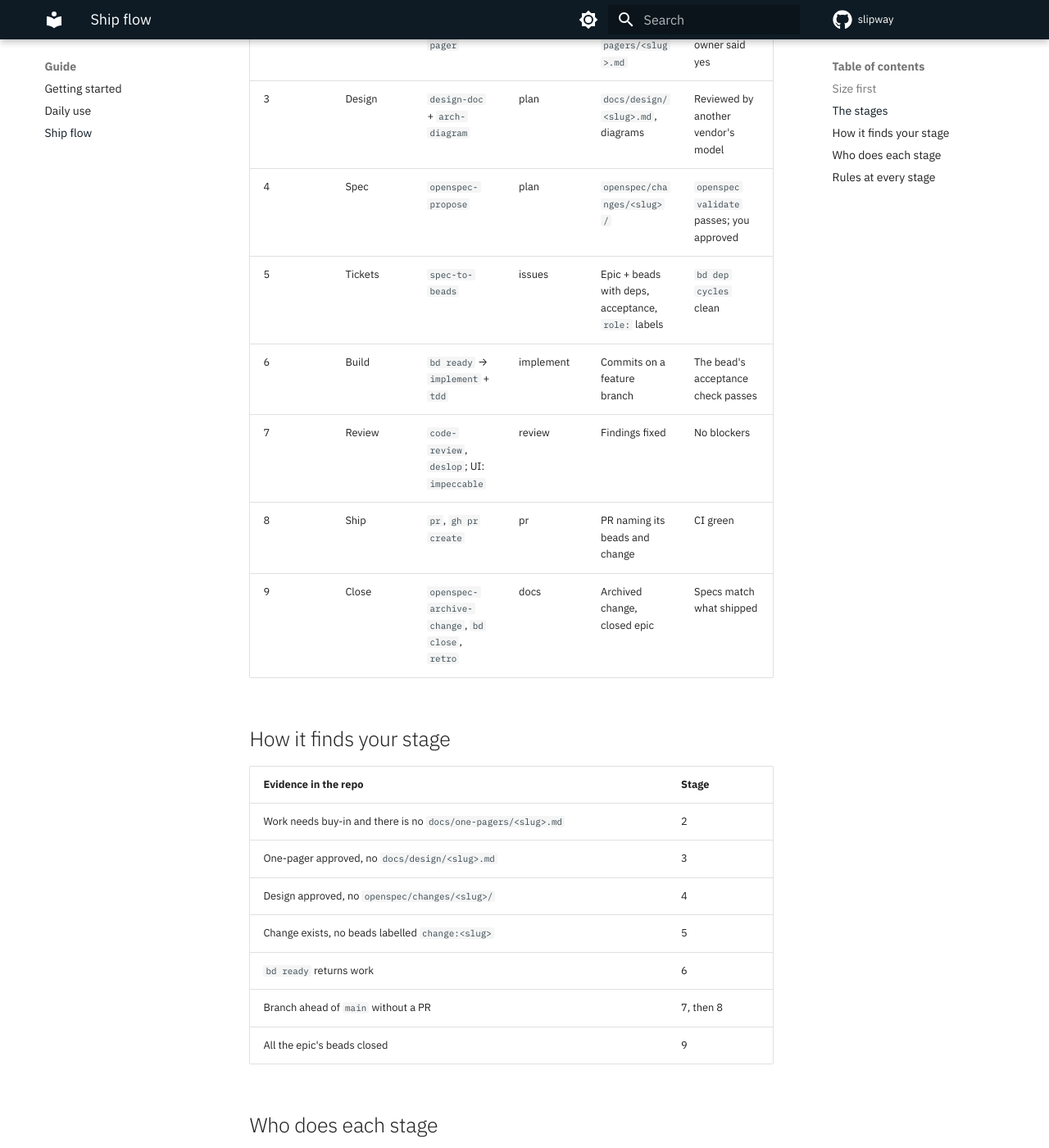
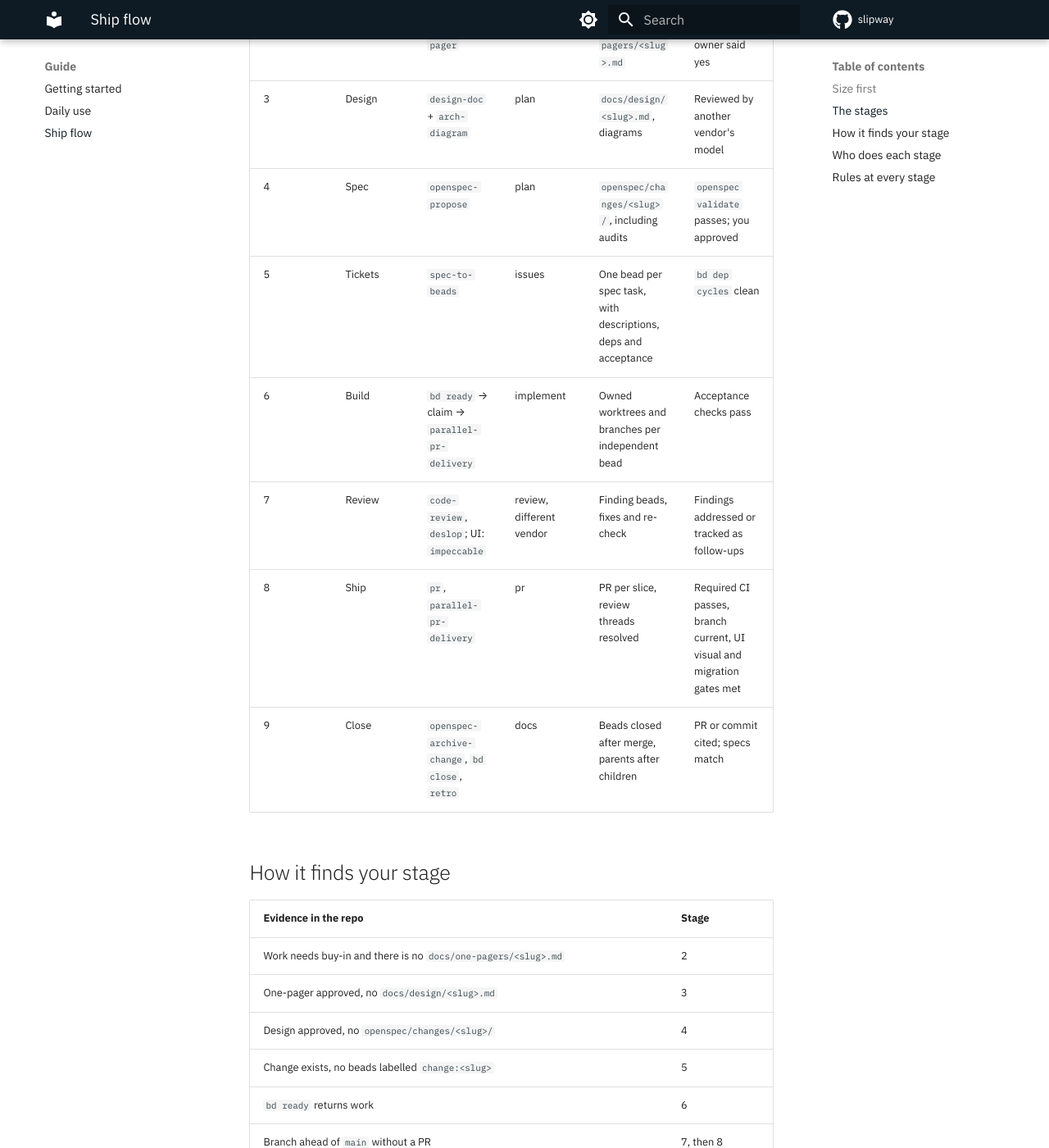
Before and after one commit to edwinjosechittilappilly/slipway, an MkDocs documentation site: the page built from docs/ship-flow.md, in a window 1280 px wide and 1400 px high, scrolled down 1484 px. Shown: the whole window at 82% size. Built offline with MkDocs 1.6.1 and Material for MkDocs 9.7.7, drawn with Linux system fonts in a browser that asks for light colours; comment, search, counter and statistics services are not loaded; some of the changed text lies outside the part shown.

Commit message:
feat: encode parallel PR delivery workflow
- Add worktree, review, merge and Beads guidance.
- Update the delivery map and skill catalogue.

```diff
--- a/docs/ship-flow.md
+++ b/docs/ship-flow.md
@@ -41,12 +41,12 @@ Small changes skip the paperwork. Gates are never skipped.
 | 1 | Clarify | `grill-with-docs` | plan | Terms in `GLOSSARY.md`, ADRs in `docs/adr/` | Goal and acceptance check fit in one line each |
 | 2 | Decide | `exec-one-pager` | docs | `docs/one-pagers/<slug>.md` | The decision owner said yes |
 | 3 | Design | `design-doc` + `arch-diagram` | plan | `docs/design/<slug>.md`, diagrams | Reviewed by another vendor's model |
-| 4 | Spec | `openspec-propose` | plan | `openspec/changes/<slug>/` | `openspec validate` passes; you approved |
-| 5 | Tickets | `spec-to-beads` | issues | Epic + beads with deps, acceptance, `role:` labels | `bd dep cycles` clean |
-| 6 | Build | `bd ready` → `implement` + `tdd` | implement | Commits on a feature branch | The bead's acceptance check passes |
-| 7 | Review | `code-review`, `deslop`; UI: `impeccable` | review | Findings fixed | No blockers |
-| 8 | Ship | `pr`, `gh pr create` | pr | PR naming its beads and change | CI green |
-| 9 | Close | `openspec-archive-change`, `bd close`, `retro` | docs | Archived change, closed epic | Specs match what shipped |
+| 4 | Spec | `openspec-propose` | plan | `openspec/changes/<slug>/`, including audits | `openspec validate` passes; you approved |
+| 5 | Tickets | `spec-to-beads` | issues | One bead per spec task, with descriptions, deps and acceptance | `bd dep cycles` clean |
+| 6 | Build | `bd ready` → claim → `parallel-pr-delivery` | implement | Owned worktrees and branches per independent bead | Acceptance checks pass |
+| 7 | Review | `code-review`, `deslop`; UI: `impeccable` | review, different vendor | Finding beads, fixes and re-check | Findings addressed or tracked as follow-ups |
+| 8 | Ship | `pr`, `parallel-pr-delivery` | pr | PR per slice, review threads resolved | Required CI passes, branch current, UI visual and migration gates met |
+| 9 | Close | `openspec-archive-change`, `bd close`, `retro` | docs | Beads closed after merge, parents after children | PR or commit cited; specs match |
 
 ## How it finds your stage
 
@@ -68,10 +68,12 @@ Each stage has a role. Roles map to an agent and a model ([harnesses and routing
   reviews, `issue-writer` creates beads, `pr-author` writes the PR, `drafter` writes docs.
 - **Inside Claude Code**, the subagents are `explorer`, `planner`, `cross-reviewer` and `issue-writer`.
 - **Across agents**, label a bead `role:<name>` and run `slipway run --bead <id>`.
-- **In parallel**, one git worktree per bead (`bd worktree create`). Claiming is atomic, so two agents never take the
-  same bead.
+- **In parallel**, use `parallel-pr-delivery`: one claimed bead, branch and worktree per agent, explicit file
+  ownership, one integration owner per shared file, and a merge order that minimises conflicts.
 
 Review always runs on a different vendor's model than the one that wrote the code.
+UI PRs need actual desktop light/dark and 375px screenshot review; data migrations need full review and re-check.
+Non-UI PRs may auto-merge after findings are addressed. Close beads only after their PR merges.
 
 ## Rules at every stage
 
--- a/slipway.toml
+++ b/slipway.toml
@@ -250,7 +250,7 @@ pack = "routing"
 kind = "link"
 dir = "skills"
 targets = ["agents-skills", "claude-skills"]
-why = "ship-flow, exec-one-pager, design-doc, arch-diagram, spec-to-beads: symlinked, so git pull updates them."
+why = "Delivery, planning, diagram and Beads skills are symlinked, so git pull updates them."
 
 [[component]]
 id = "global-rules"
```
Also changed, not shown: CHANGELOG.md (+2 -0 lines), README.md (+2 -2 lines), config/global-rules.md (+13 -4 lines), docs/design.md (+1 -1 lines), docs/skills.md (+2 -1 lines), skills/parallel-pr-delivery/SKILL.md (added, +48 -0 lines), skills/ship-flow/SKILL.md (+10 -8 lines), skills/spec-to-beads/SKILL.md (+8 -5 lines).
